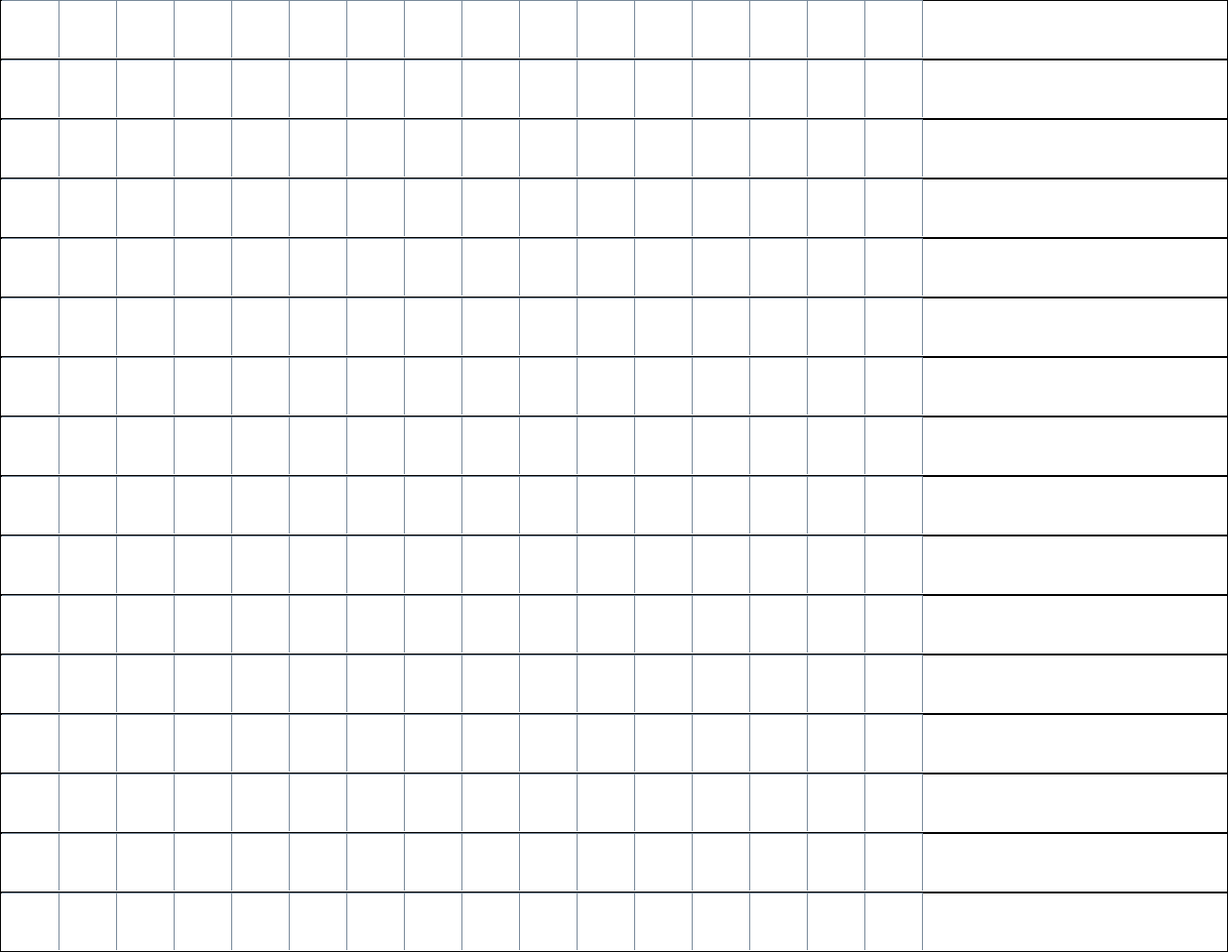
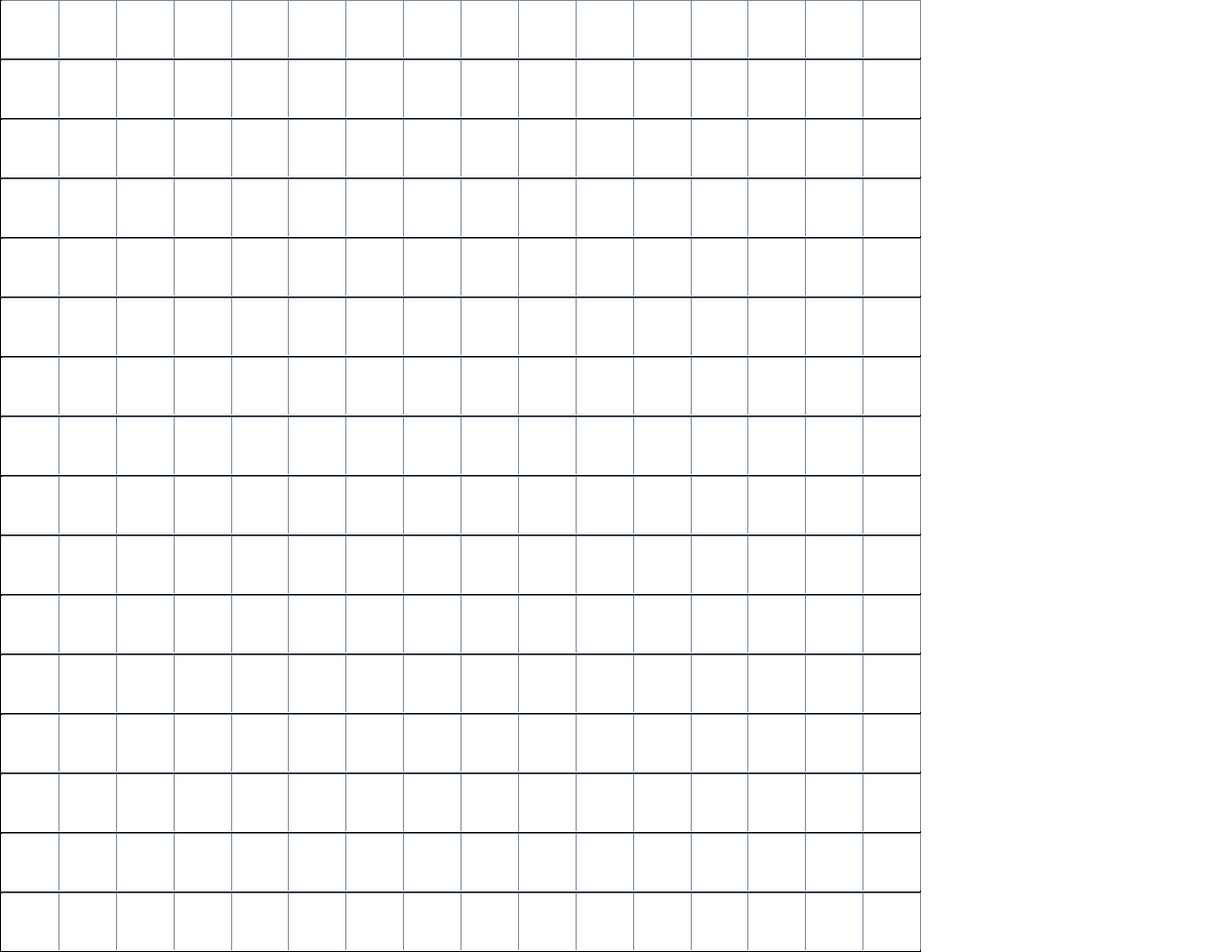
Before and after one commit to zakpdev/etch-a-sketch, a plain HTML site: page index.html in a window 1280 px wide. Shown: the whole page at 96% size. Drawn offline with Linux system fonts and the light colour scheme.

Commit message:
Added fixed dimensions to grid area

```diff
--- a/style.css
+++ b/style.css
@@ -4,9 +4,15 @@
   margin: 0;
 }
 
+.grid-container {
+  width: 960px;
+  height: 960px;
+}
+
 .grid-container > div {
   display: flex;
   border: 1px solid;
+  justify-content: center;
   padding: 0;  /*for troubleshooting - remove me?*/
 }
 
```
